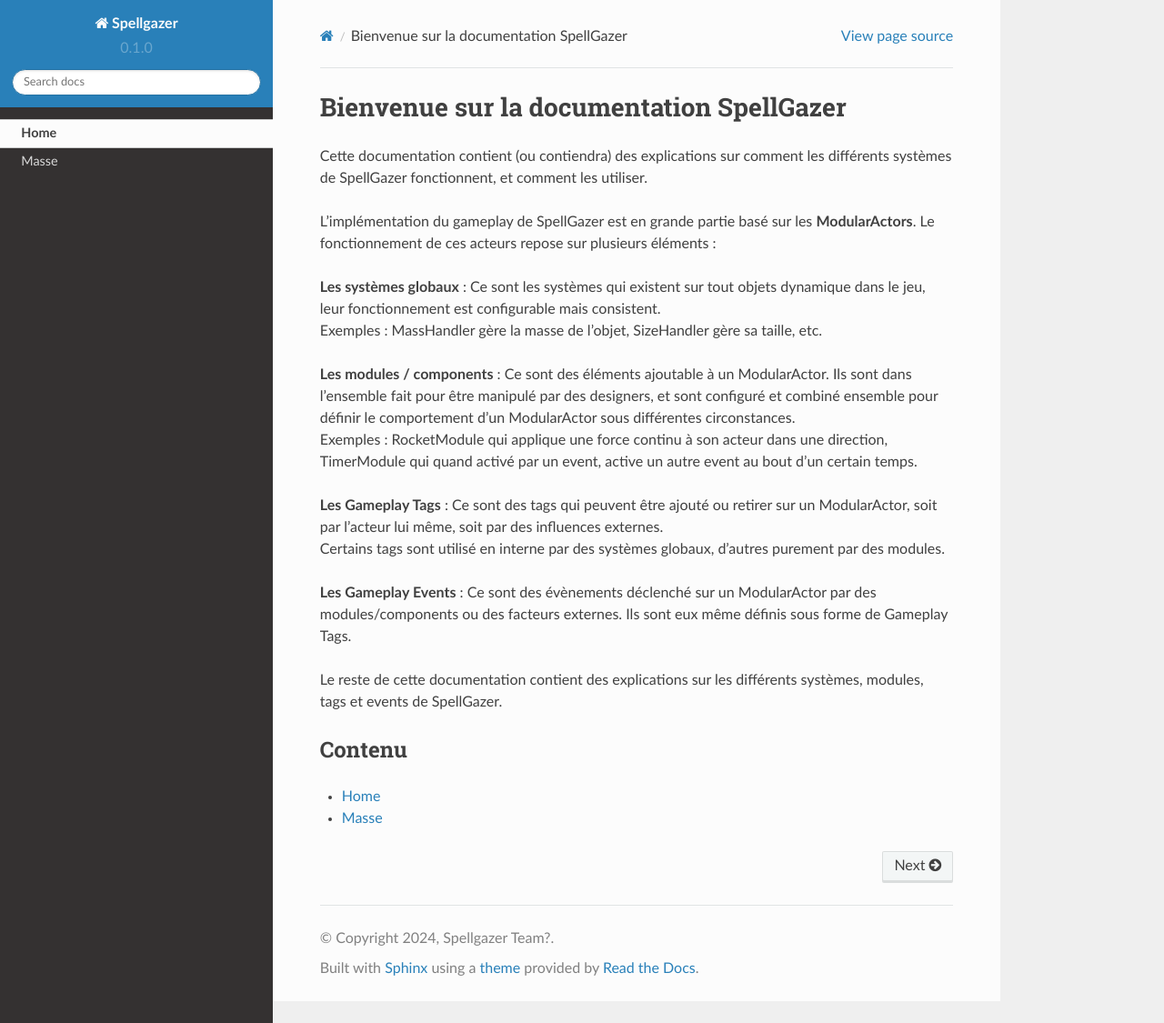
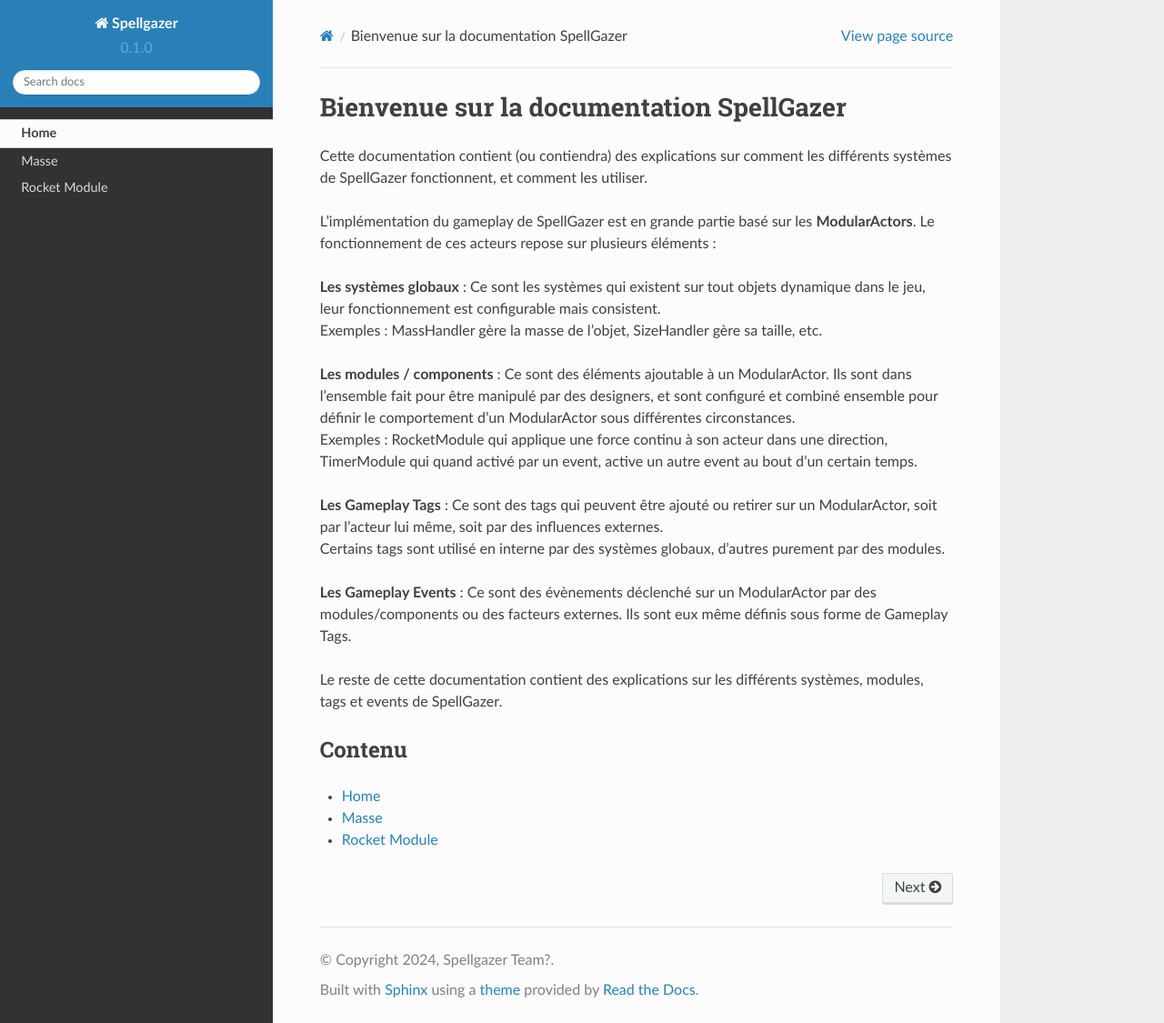
Before and after one commit to PaperMartin/SpellgazerDoc, a Sphinx documentation site: the page built from docs/source/index.rst, in a window 1280 px wide and 1125 px high. Shown: the whole window at 91% size. Built offline with Sphinx 7.4.7 and the Read the Docs theme 2.0.0, drawn with Linux system fonts in a browser that asks for light colours.

```diff
--- /dev/null
+++ b/docs/source/Modules/rocketmodule.rst
@@ -0,0 +1,4 @@
+Rocket Module
+=====
+
+Test 123 Test
--- a/docs/source/index.rst
+++ b/docs/source/index.rst
@@ -36,3 +36,4 @@ Contenu
 
    Home <self>
    GlobalSystems/globalsystemsmass
+   Modules/rocketmodule
```
